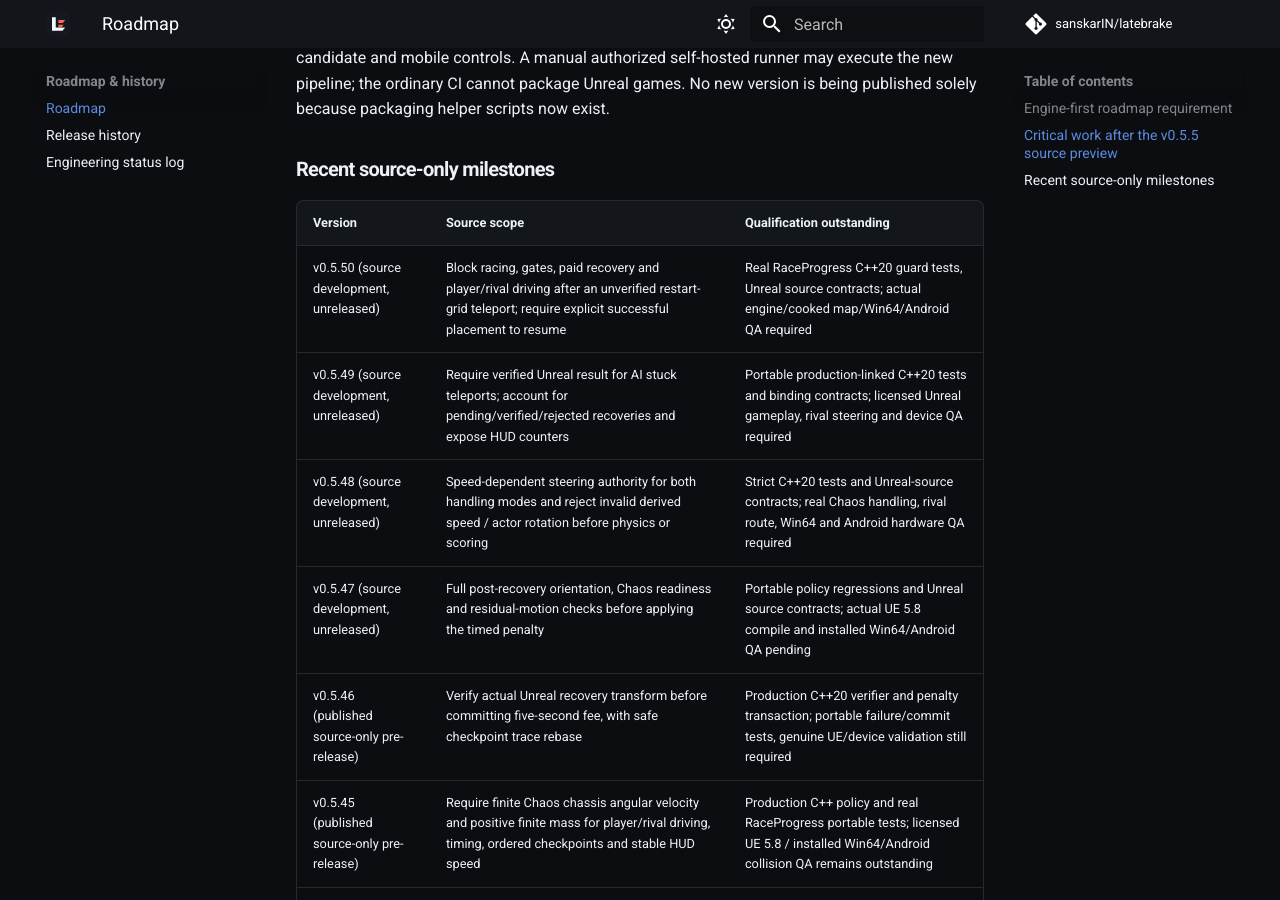
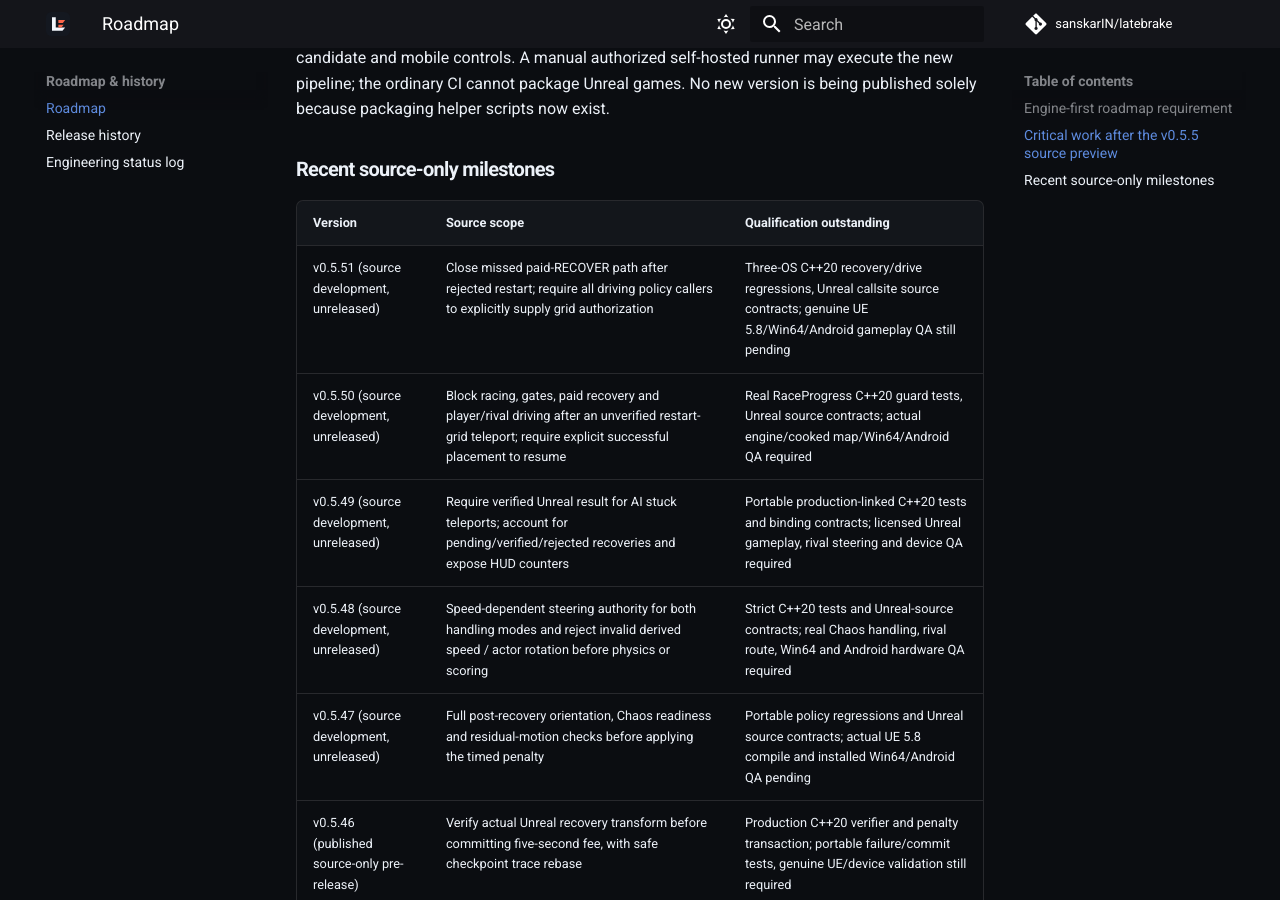
Before and after one commit to sanskarIN/latebrake, an MkDocs documentation site: the page built from docs/ROADMAP.md, in a window 1280 px wide and 900 px high, scrolled down 5350 px. Built offline with MkDocs 1.6.1 and Material for MkDocs 9.7.7, drawn with Linux system fonts in a browser that asks for light colours; comment, search, counter and statistics services are not loaded.

Commit message:
docs(roadmap): track v0.5.51 recovery consistency and explicit fail-closed driving bit

```diff
--- a/docs/ROADMAP.md
+++ b/docs/ROADMAP.md
@@ -81,6 +81,7 @@ solely because packaging helper scripts now exist.
 
 | Version | Source scope | Qualification outstanding |
 | --- | --- | --- |
+| v0.5.51 (source development, unreleased) | Close missed paid-RECOVER path after rejected restart; require all driving policy callers to explicitly supply grid authorization | Three-OS C++20 recovery/drive regressions, Unreal callsite source contracts; genuine UE 5.8/Win64/Android gameplay QA still pending |
 | v0.5.50 (source development, unreleased) | Block racing, gates, paid recovery and player/rival driving after an unverified restart-grid teleport; require explicit successful placement to resume | Real RaceProgress C++20 guard tests, Unreal source contracts; actual engine/cooked map/Win64/Android QA required |
 | v0.5.49 (source development, unreleased) | Require verified Unreal result for AI stuck teleports; account for pending/verified/rejected recoveries and expose HUD counters | Portable production-linked C++20 tests and binding contracts; licensed Unreal gameplay, rival steering and device QA required |
 | v0.5.48 (source development, unreleased) | Speed-dependent steering authority for both handling modes and reject invalid derived speed / actor rotation before physics or scoring | Strict C++20 tests and Unreal-source contracts; real Chaos handling, rival route, Win64 and Android hardware QA required |
```
